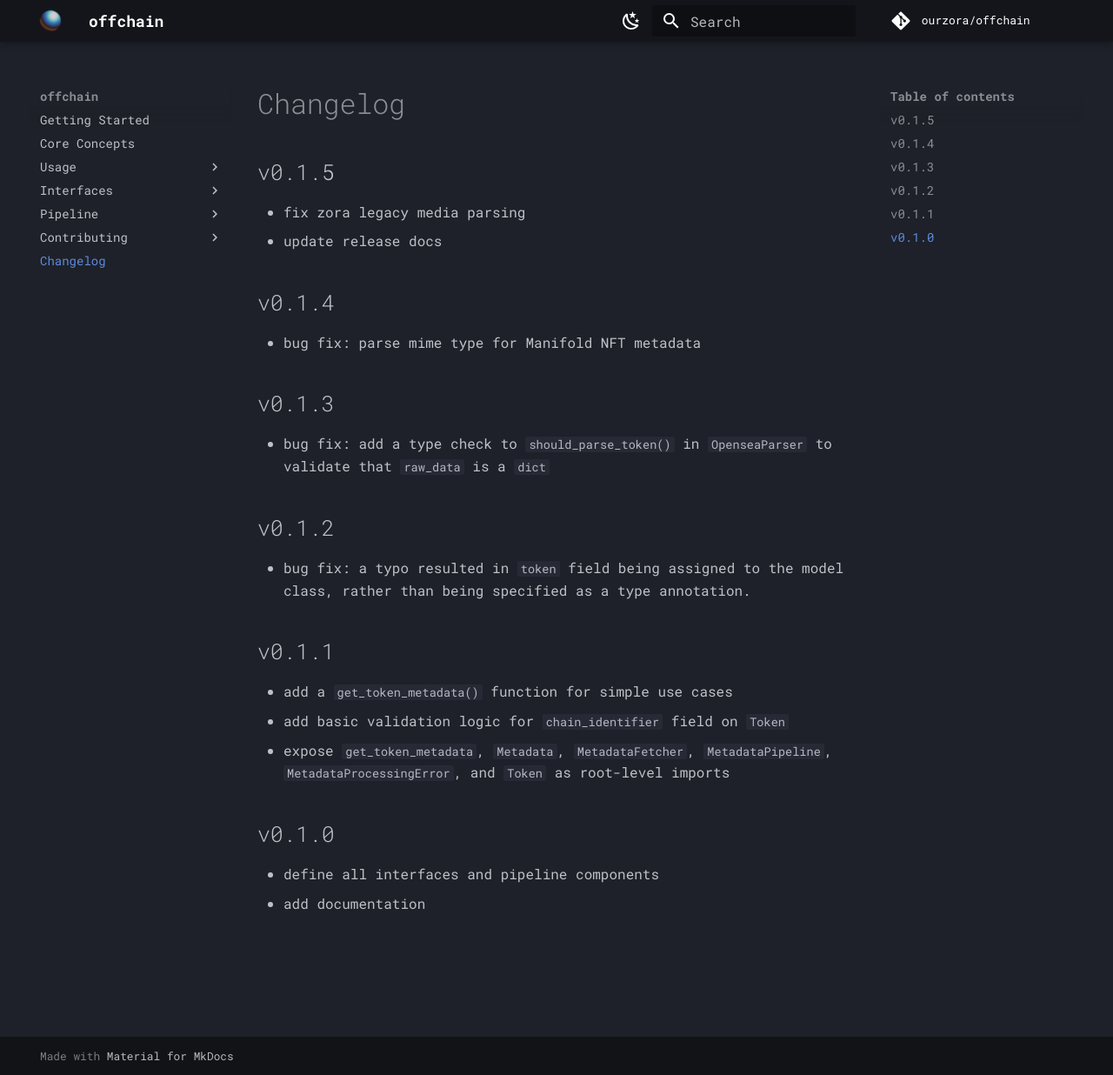
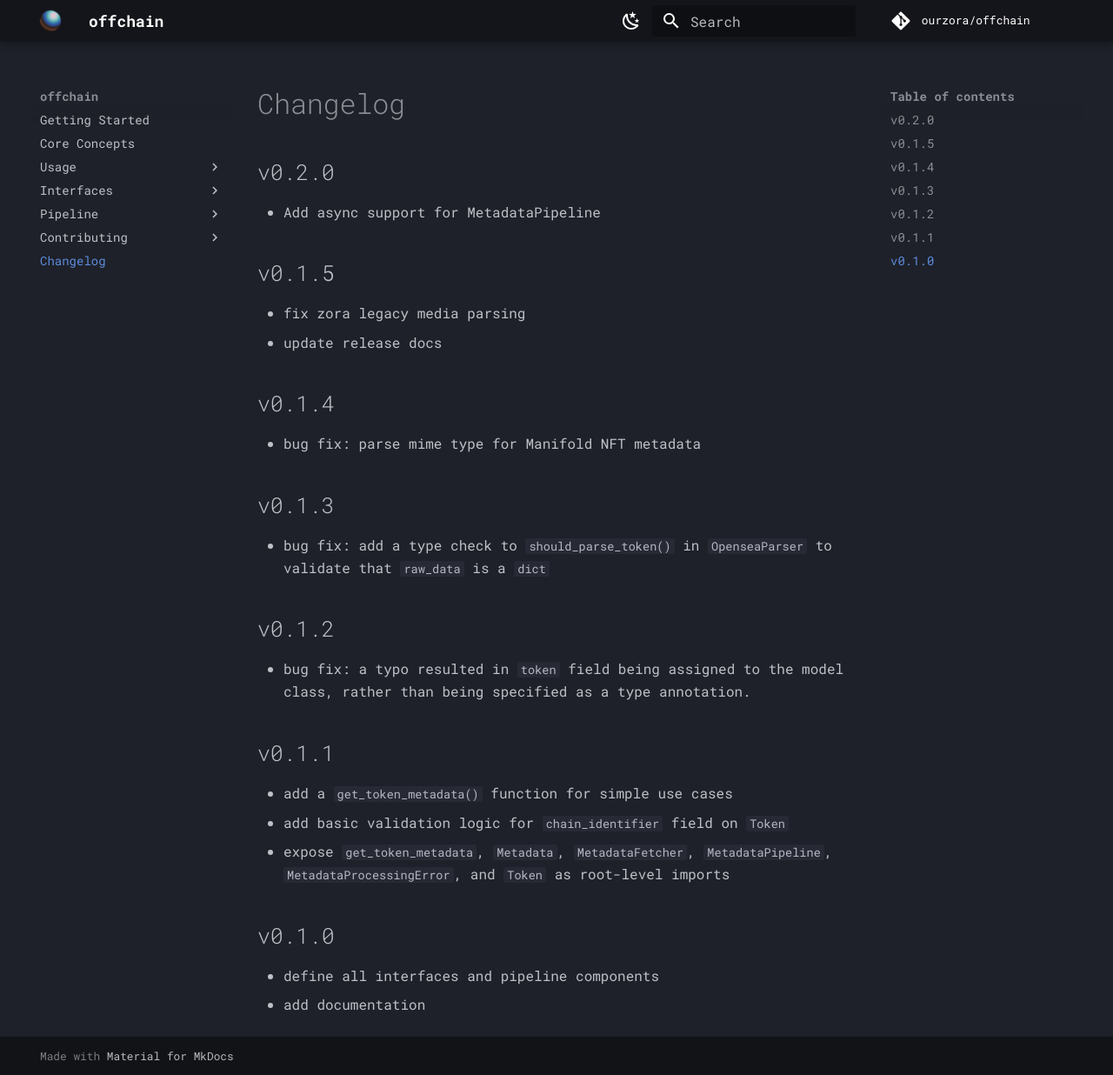
Before and after one commit to ourzora/offchain, an MkDocs documentation site: the page built from docs/changelog.md, in a window 1280 px wide and 1236 px high. Shown: the whole window at 87% size. Built offline with MkDocs 1.6.1 and Material for MkDocs 9.7.7, drawn with Linux system fonts in a browser that asks for light colours; comment, search, counter and statistics services are not loaded.

Commit message:
feat: update docs for 0.2.0

```diff
--- a/docs/changelog.md
+++ b/docs/changelog.md
@@ -1,4 +1,7 @@
 # Changelog
+
+## v0.2.0
+- Add async support for MetadataPipeline
 
 ## v0.1.5
 
--- a/pyproject.toml
+++ b/pyproject.toml
@@ -1,6 +1,6 @@
 [tool.poetry]
 name = "offchain"
-version = "0.1.5"
+version = "0.2.0"
 description = "Open source metadata processing framework"
 authors = ["Zora eng <eng@zora.co>"]
 readme = "README.md"
```
Also changed, not shown: docs/index.md (+1 -1 lines).
